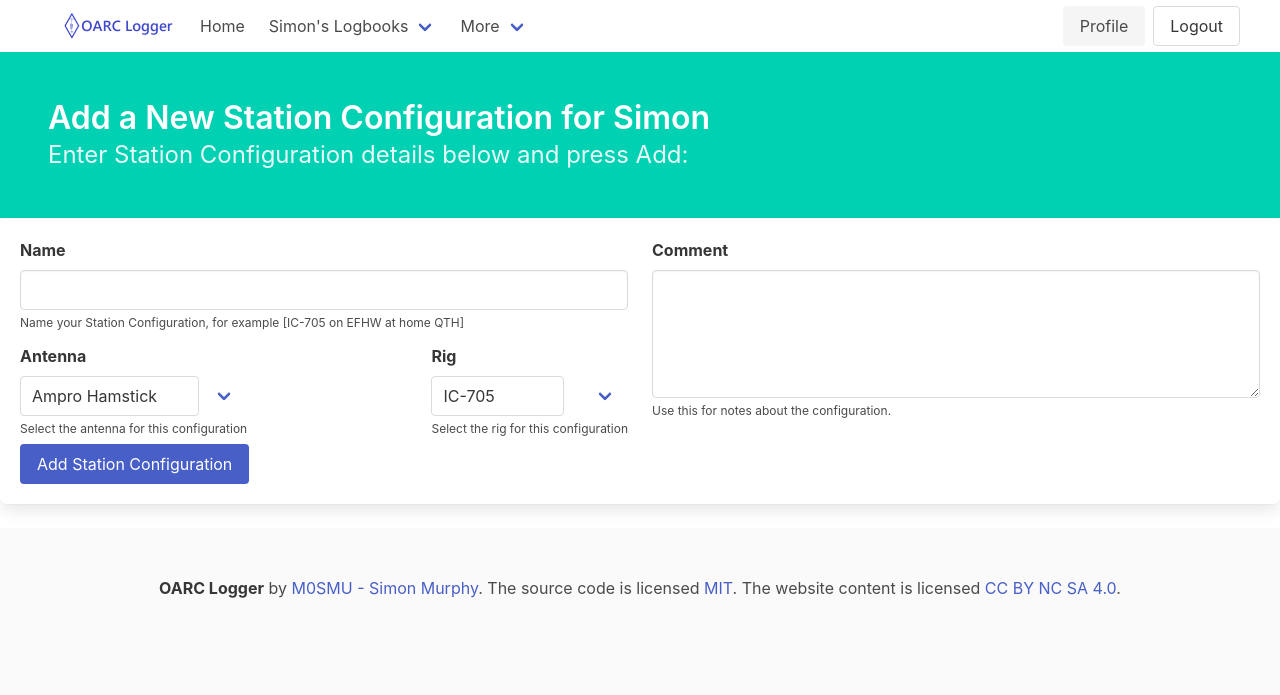
After one commit to smurphboy/OARCLogger, a Flask app: page /configs/create in a window 1280 px wide. The commit adds this page. Shown: the top 695 px of the page. Run offline with Flask 2, Linux system fonts and the light colour scheme; a user stored in the database is signed in; data comes from the database, SQL or seed files in the repository; both versions use the stored data as it was after the commit; some libraries are stand-ins or nearby versions.

Commit message:
Configs now delete

```diff
--- a/logger/application.py
+++ b/logger/application.py
@@ -12,6 +12,7 @@ from flask_migrate import Migrate
 
 def create_app():
     app = Flask(__name__)
+    app.config['SQLALCHEMY_TRACK_MODIFICATIONS'] = False
     app.config.from_object(Config)
 
     db.init_app(app)
--- a/logger/configurations/views.py
+++ b/logger/configurations/views.py
@@ -41,18 +41,31 @@ def configcreate():
     if request.method == 'POST':
         name = request.form['name']
         comment = request.form['comment']
-        antenna = request.form['antenna']
-        rig = request.form['rig']
+        antenna = Antenna.query.filter_by(id=request.form['antenna']).first()
+        rig = Rig.query.filter_by(id=request.form['rig']).first()
         newconfig = Configuration(name=name, comment=comment, antenna=antenna,
                                   rig=rig, user_id=current_user.get_id())
         db.session.add(newconfig)
         db.session.commit()
-        return redirect(url_for('configs.configlist', username=current_user.name))
+        return redirect(url_for('configurations.configlist', username=current_user.name))
 
     form.antenna.choices = [(a.id, a.name) for a in Antenna.query.filter_by(user_id=current_user.get_id()).order_by('name')]
     form.rig.choices = [(r.id, r.name) for r in Rig.query.filter_by(user_id=current_user.get_id()).order_by('name')]
     return render_template('configcreateform.html', form=form, username=current_user.name)
 
+
+@configurations.route("/delete/<int:id>")
+@login_required
+def configdelete(id):
+    config = Configuration.query.filter_by(id=id).first()
+    if int(config.user_id) == int(current_user.get_id()):
+        config1 = Configuration.query.get_or_404(id)
+        db.session.delete(config1)
+        db.session.commit()
+        return redirect(url_for('configurations.configlist', username=current_user.name))
+    else:
+        abort(403)
+
 @configurations.errorhandler(403)
 def page_not_found(e):
     # note that we set the 403 status explicitly
--- /dev/null
+++ b/logger/templates/configcreateform.html
@@ -0,0 +1,102 @@
+{% extends 'base.html' %}
+{% block hero %}is-primary{% endblock %}
+{% block content %}
+            <div class="bd-hero-heading">
+                <h1 class="title algolia-lvl0">
+                    {% block title %} <p>Add a New Station Configuration for {{ username }}</p> {% endblock %}
+                </h1>
+                <div class="subtitle is-4 algolia-lvl1">
+                    <p>Enter Station Configuration details below and press Add:</p>
+                </div>
+            </div>
+        </div>
+    </section>
+    </section>
+        <div class="box">
+            <form method="POST">
+                {{ form.csrf_token }}
+                <div class="columns">
+                    <div class="column">
+                        <div class="field">
+                            {{ form.name.label(class_='label') }}
+                            <div class="control">
+                                {{ form.name(class_="input") }}
+                            </div>
+                            <p class="help">Name your Station Configuration, for example [IC-705 on EFHW at home QTH]</p>
+                        </div>
+                        {% if form.name.errors %}
+						<ul class="errors">
+							{% for error in form.name.errors %}
+								<li>{{ error }}</li>
+							{% endfor %}
+						</ul>
+                        {% endif %}
+                        <nav class="level">
+                            <div class="level-left">
+                                <div class="level-item">
+                                    <div class="field">
+                                        {{ form.antenna.label(class_="label") }}
+                                        <div class="control">
+											<div class="select">
+                                        	{{ form.antenna() }}
+												<p class="help">Select the antenna for this configuration</p>
+											</div>
+                                        </div>
+                                    </div>
+                                    {% if form.antenna.errors %}
+									<ul class="errors">
+										{% for error in form.comment.errors %}
+											<li>{{ error }}</li>
+										{% endfor %}
+									</ul>
+                                    {% endif %}
+                                </div>
+                            </div>
+                            <div class="level-right">
+                                <div class="level-item">
+                                    <div class="field">
+                                        {{ form.rig.label(class_="label") }}
+                                        <div class="control">
+											<div class="select">
+	                                        {{ form.rig() }}
+											<p class="help">Select the rig for this configuration</p>
+											</div>
+                                        </div>
+                                    </div>
+                                    {% if form.rig.errors %}
+									<ul class="errors">
+										{% for error in form.rig.errors %}
+											<li>{{ error }}</li>
+										{% endfor %}
+									</ul>
+                                    {% endif %}
+                                </div>
+                            </div>
+                        </nav>
+                    </div>
+                    <div class="column">
+                        <div class="field">
+                            {{ form.comment.label(class_="label") }}
+                            <div class="control">
+                            {{ form.comment(class_="textarea") }}
+                            </div>
+                            <p class="help">Use this for notes about the configuration.</p>
+                        </div>
+                        {% if form.comment.errors %}
+                            <ul class="errors">
+                                {% for error in form.comment.errors %}
+                                    <li>{{ error }}</li>
+                                {% endfor %}
+                            </ul>
+                        {% endif %}
+                    </div>
+                </div>
+                <div class="control">
+                    <p>
+                        <input type="submit" class="button is-link" value="Add Station Configuration">
+                    </p>
+                </div>
+            </form>
+        </div>
+    </section>
+{% endblock %}
--- a/logger/templates/configlist.html
+++ b/logger/templates/configlist.html
@@ -24,6 +24,7 @@
                         <th>Used in QSOs</th>
                         <th>Used in Events</th>
                         <th>Comment</th>
+                        <th>Click to Delete</th>
                     </tr>
                 </thead>
                 <tbody>
@@ -36,6 +37,7 @@
                         <td>{% if config.qsos %}{{ config.qsos|length }}{% endif %}</td>
                         <td>{% if config.events %}{{ config.events|length }}{% endif %}</td>
                         <td>{{ config.comment }}</td>
+                        <td><a class="button is-danger" href="{{ url_for ('configurations.configdelete', id=config.id) }}" onclick="return confirm('Are you sure you want to delete this entry?')">Delete</a></td>
                     </tr>
                     {% else %}
                     No Station Configurations yet
@@ -71,7 +73,7 @@
         <div class="box">
             <div class="level">
                 <div class="level-left">
-                    <p class="level-item">Add a new Station Configuration</p>
+                    <p class="level-item">Click to add a new Station Configuration</p>
                     <a class="button is-link level-item" href="{{ url_for('configurations.configcreate') }}">Add Station Configuration</a>
                 </div>
             </div>
```
Also changed, not shown: logger/db.sqlite.
